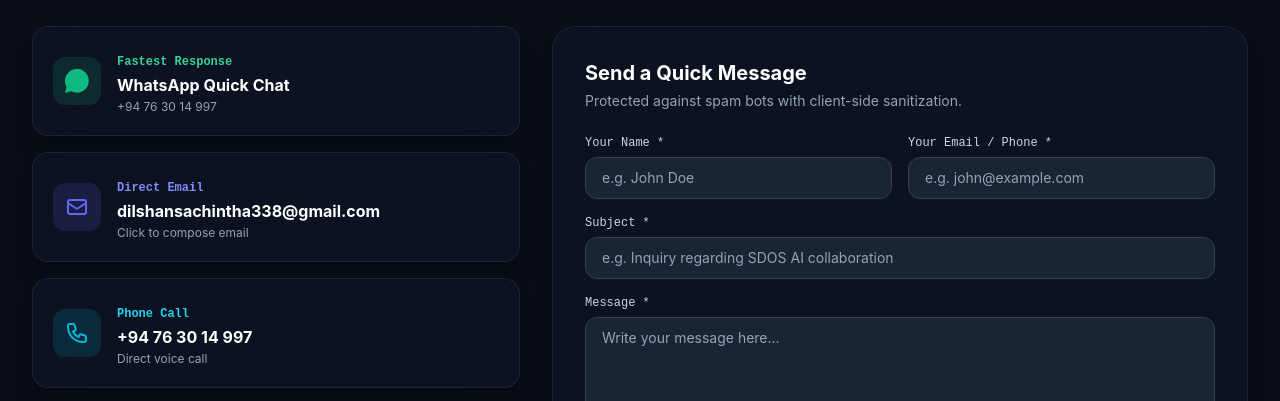
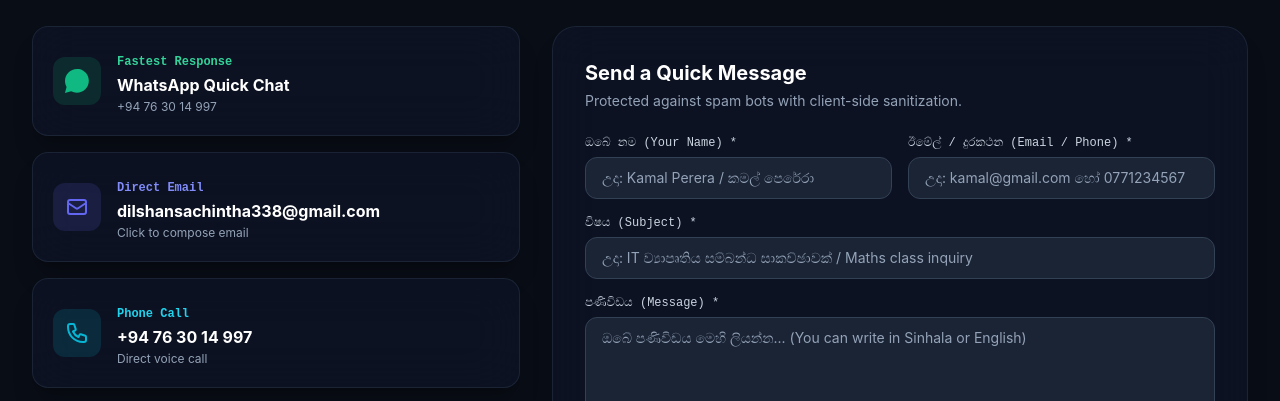
Before and after one commit to sachintha629/sachintha629.github.io, a website: page index.html in a window 1280 px wide. Shown: the part 5600-6001 px from the top of the page. Drawn offline with Linux system fonts and the light colour scheme.

Commit message:
fix: update contact form placeholders to Sri Lankan examples in Sinhala and English

```diff
--- a/index.html
+++ b/index.html
@@ -1045,23 +1045,23 @@
 
                             <div class="grid grid-cols-1 sm:grid-cols-2 gap-4">
                                 <div class="space-y-1.5">
-                                    <label for="contact-name" class="block text-xs font-mono font-medium text-slate-700 dark:text-slate-300">Your Name *</label>
-                                    <input type="text" id="contact-name" required maxlength="80" placeholder="e.g. John Doe" class="w-full px-4 py-2.5 rounded-xl bg-slate-50 dark:bg-slate-800/80 border border-slate-300 dark:border-slate-700 text-slate-900 dark:text-white placeholder-slate-400 focus:outline-none focus:ring-2 focus:ring-indigo-500 text-sm">
+                                    <label for="contact-name" class="block text-xs font-mono font-medium text-slate-700 dark:text-slate-300">ඔබේ නම (Your Name) *</label>
+                                    <input type="text" id="contact-name" required maxlength="80" placeholder="උදා: Kamal Perera / කමල් පෙරේරා" class="w-full px-4 py-2.5 rounded-xl bg-slate-50 dark:bg-slate-800/80 border border-slate-300 dark:border-slate-700 text-slate-900 dark:text-white placeholder-slate-400 focus:outline-none focus:ring-2 focus:ring-indigo-500 text-sm">
                                 </div>
                                 <div class="space-y-1.5">
-                                    <label for="contact-email" class="block text-xs font-mono font-medium text-slate-700 dark:text-slate-300">Your Email / Phone *</label>
-                                    <input type="text" id="contact-email" required maxlength="100" placeholder="e.g. john@example.com" class="w-full px-4 py-2.5 rounded-xl bg-slate-50 dark:bg-slate-800/80 border border-slate-300 dark:border-slate-700 text-slate-900 dark:text-white placeholder-slate-400 focus:outline-none focus:ring-2 focus:ring-indigo-500 text-sm">
+                                    <label for="contact-email" class="block text-xs font-mono font-medium text-slate-700 dark:text-slate-300">ඊමේල් / දුරකථන (Email / Phone) *</label>
+                                    <input type="text" id="contact-email" required maxlength="100" placeholder="උදා: kamal@gmail.com හෝ 0771234567" class="w-full px-4 py-2.5 rounded-xl bg-slate-50 dark:bg-slate-800/80 border border-slate-300 dark:border-slate-700 text-slate-900 dark:text-white placeholder-slate-400 focus:outline-none focus:ring-2 focus:ring-indigo-500 text-sm">
                                 </div>
                             </div>
 
                             <div class="space-y-1.5">
-                                <label for="contact-subject" class="block text-xs font-mono font-medium text-slate-700 dark:text-slate-300">Subject *</label>
-                                <input type="text" id="contact-subject" required maxlength="120" placeholder="e.g. Inquiry regarding SDOS AI collaboration" class="w-full px-4 py-2.5 rounded-xl bg-slate-50 dark:bg-slate-800/80 border border-slate-300 dark:border-slate-700 text-slate-900 dark:text-white placeholder-slate-400 focus:outline-none focus:ring-2 focus:ring-indigo-500 text-sm">
+                                <label for="contact-subject" class="block text-xs font-mono font-medium text-slate-700 dark:text-slate-300">විෂය (Subject) *</label>
+                                <input type="text" id="contact-subject" required maxlength="120" placeholder="උදා: IT ව්‍යාපෘතිය සම්බන්ධ සාකච්ඡාවක් / Maths class inquiry" class="w-full px-4 py-2.5 rounded-xl bg-slate-50 dark:bg-slate-800/80 border border-slate-300 dark:border-slate-700 text-slate-900 dark:text-white placeholder-slate-400 focus:outline-none focus:ring-2 focus:ring-indigo-500 text-sm">
                             </div>
 
                             <div class="space-y-1.5">
-                                <label for="contact-message" class="block text-xs font-mono font-medium text-slate-700 dark:text-slate-300">Message *</label>
-                                <textarea id="contact-message" required rows="4" maxlength="1500" placeholder="Write your message here..." class="w-full px-4 py-2.5 rounded-xl bg-slate-50 dark:bg-slate-800/80 border border-slate-300 dark:border-slate-700 text-slate-900 dark:text-white placeholder-slate-400 focus:outline-none focus:ring-2 focus:ring-indigo-500 text-sm resize-none"></textarea>
+                                <label for="contact-message" class="block text-xs font-mono font-medium text-slate-700 dark:text-slate-300">පණිවිඩය (Message) *</label>
+                                <textarea id="contact-message" required rows="4" maxlength="1500" placeholder="ඔබේ පණිවිඩය මෙහි ලියන්න... (You can write in Sinhala or English)" class="w-full px-4 py-2.5 rounded-xl bg-slate-50 dark:bg-slate-800/80 border border-slate-300 dark:border-slate-700 text-slate-900 dark:text-white placeholder-slate-400 focus:outline-none focus:ring-2 focus:ring-indigo-500 text-sm resize-none"></textarea>
                             </div>
 
                             <!-- Notification Box -->
```
